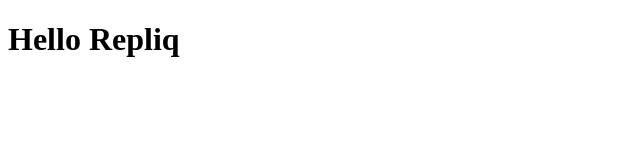
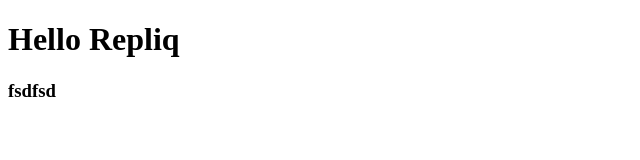
Before and after one commit to dipro-repliq/demo-repo, a plain HTML site: page index.html in a window 1280 px wide. Shown: the full height of the page, 0-640 px from the left. Drawn offline with Linux system fonts and the light colour scheme.

Commit message:
New commit

```diff
--- a/index.html
+++ b/index.html
@@ -10,6 +10,7 @@
 
 <body>
     <h1>Hello Repliq</h1>
+    <h3>fsdfsd</h3>
 </body>
 
 </html>
```
